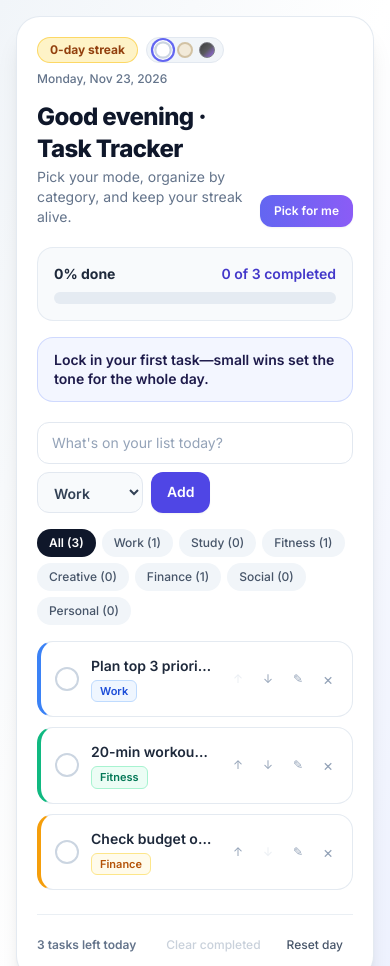
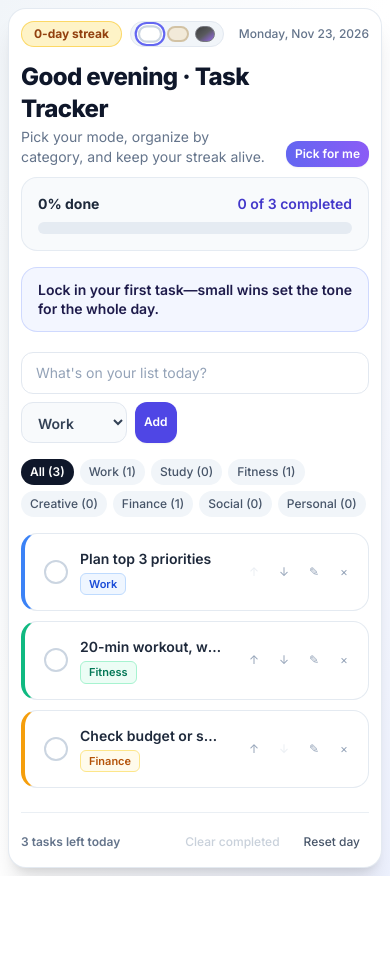
Before and after one commit to PhoenixK101/Daily-Task-Tracker, a plain HTML site: page index.html in a window 390 px wide. Shown: the top 966 px of the page. After the commit the page ends 876 px from the top, so only its background shows below. Drawn offline with nearby package versions, Linux system fonts and the light colour scheme.

Commit message:
Update index.html

```diff
--- a/index.html
+++ b/index.html
@@ -42,14 +42,21 @@
   /* ...your existing styles stay above this... */
 
   @media (max-width: 600px) {
-    body {
-      padding: 10px;
-    }
-    button {
-      padding: 6px 10px;
-      font-size: 13px;
-    }
+  #page-body {
+    padding: 8px !important;
   }
+  #app-card {
+    padding: 12px !important;
+    border-radius: 18px !important;
+  }
+  #app-card header {
+    margin-bottom: 10px !important;
+  }
+  #app-card button {
+    padding: 5px 9px !important;
+    font-size: 12px !important;
+  }
+}
 </style>
 </head>
 <body id="page-body" class="min-h-screen bg-slate-100 text-slate-900 flex items-center justify-center p-4 sm:p-6 transition-colors duration-500">
```
